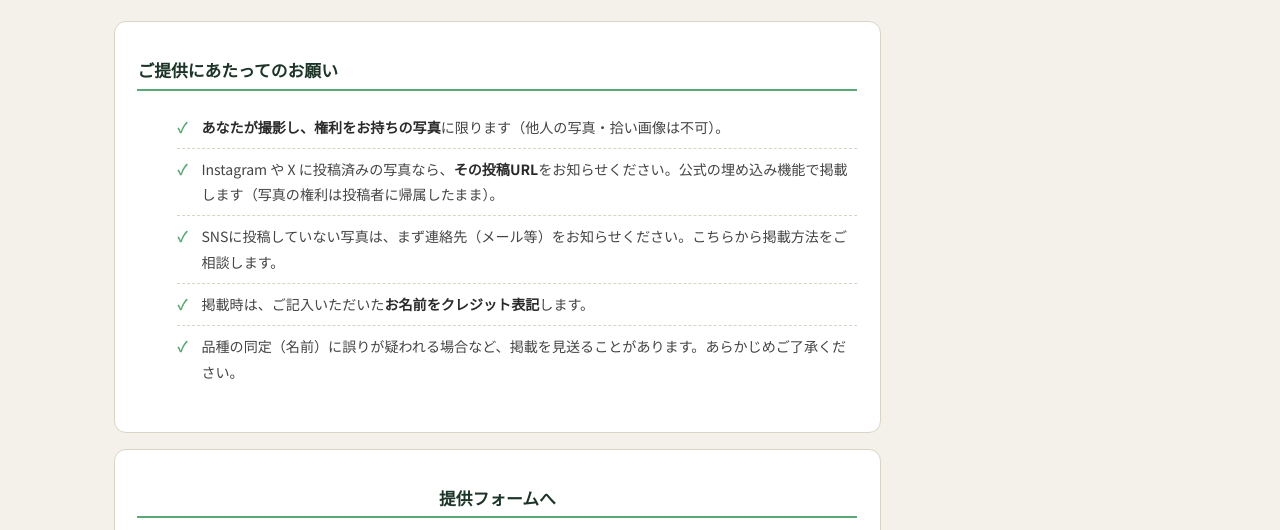
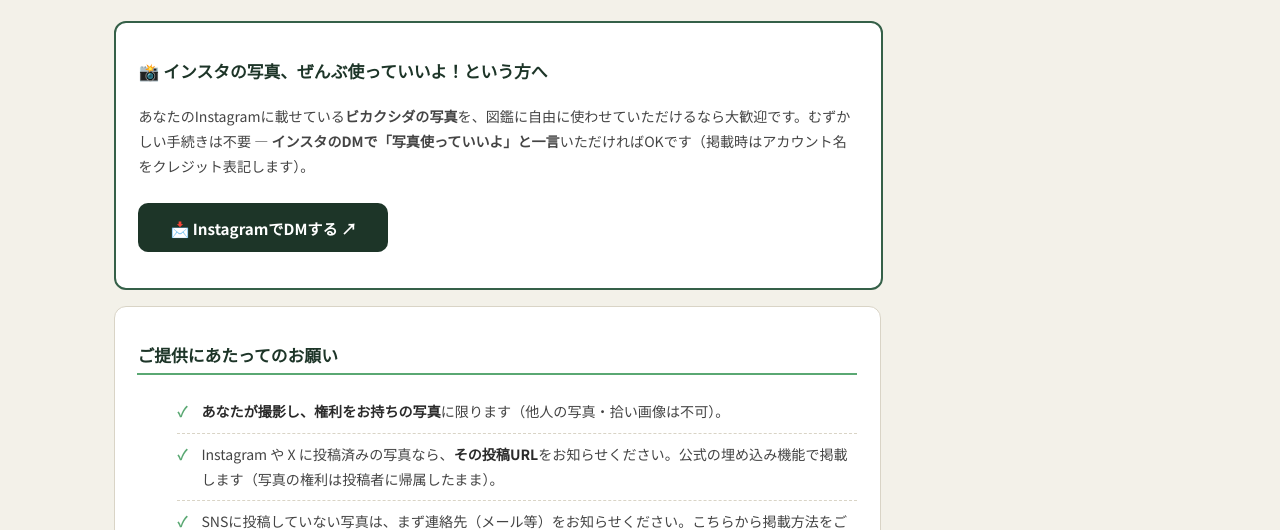
Before and after one commit to haru107/bikakushida-zukan, an Astro site: page /contribute in a window 1280 px wide. Shown: the part 258-788 px from the top of the page. Built offline with nearby package versions, Linux system fonts and the light colour scheme; Astro itself is replaced by a stand-in of ours.

Commit message:
Add Instagram blanket-permission card to contribute page
「インスタの写真ぜんぶ使っていいよ」勢向けにDM導線カードを提供ページ最上部に追加。誤って入れた画像アップロード文言は撤去。

Co-Authored-By: Claude Opus 4.8 (1M context) <noreply@anthropic.com>

```diff
--- a/src/pages/contribute.astro
+++ b/src/pages/contribute.astro
@@ -13,6 +13,12 @@ const ENTRY = 'entry.386725646'; // 品種名
     <p class="label">PHOTO CONTRIBUTION</p>
     <h1 id="head">📷 写真提供のお願い</h1>
     <p class="lead" id="lead">ビカク図鑑では、まだ写真のない「画像募集中」の品種がたくさんあります。あなたが育てているビカクシダの写真をご提供いただけませんか？ いただいた写真は、<strong>お名前をクレジット表記</strong>して掲載します。</p>
+  </section>
+
+  <section class="card ig-card">
+    <h2>📸 インスタの写真、ぜんぶ使っていいよ！という方へ</h2>
+    <p>あなたのInstagramに載せている<strong>ビカクシダの写真</strong>を、図鑑に自由に使わせていただけるなら大歓迎です。むずかしい手続きは不要 — <strong>インスタのDMで「写真使っていいよ」と一言</strong>いただければOKです（掲載時はアカウント名をクレジット表記します）。</p>
+    <a class="form-btn ig-btn" href="https://www.instagram.com/norimaro_green/" target="_blank" rel="noopener">📩 InstagramでDMする ↗</a>
   </section>
 
   <section class="card">
@@ -83,6 +89,10 @@ const ENTRY = 'entry.386725646'; // 品種名
   .rules strong { color: #2a2a2a; }
   .card p { font-size: 0.88rem; line-height: 1.8; color: #444; }
 
+  .ig-card { border: 2px solid var(--green-mid); }
+  .ig-card h2 { border-bottom: none; margin-bottom: 0.6rem; }
+  .ig-card .ig-btn { margin-top: 0.6rem; }
+
   .cta-card { text-align: center; }
   .form-btn {
     display: inline-block;
```
